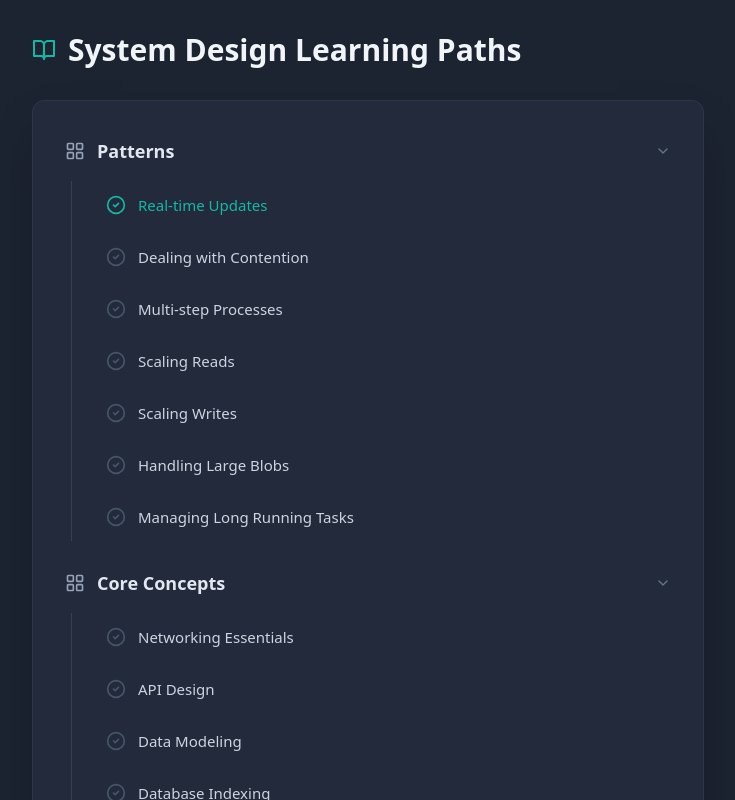
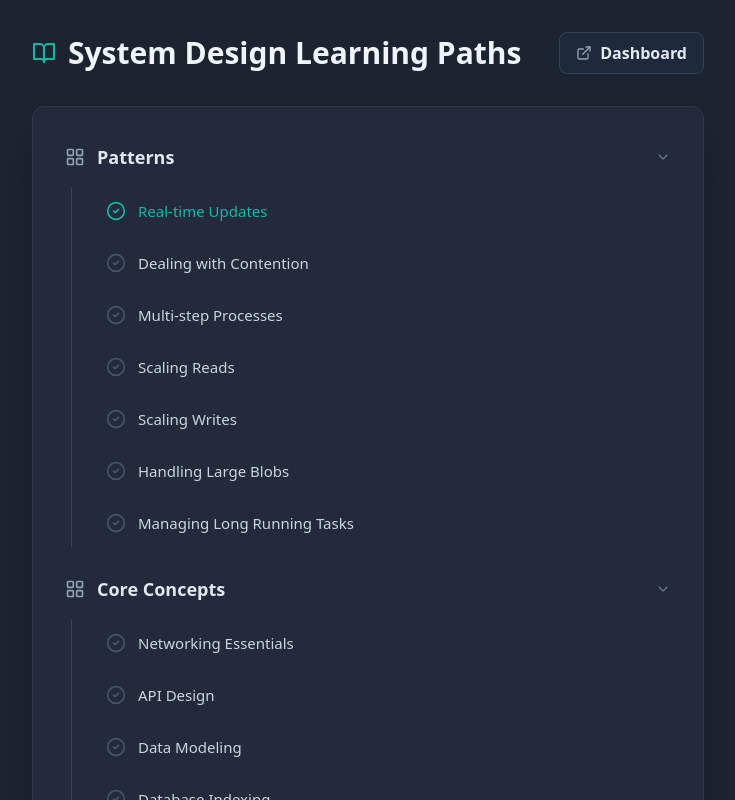
Before and after one commit to kr-aashish/system-design-quiz-hellointerview, a React (Vite) app: page / in a window 1280 px wide. Shown: the top 800 px of the page, without its empty margins (272-1007 px from the left). Built offline with nearby package versions, Linux system fonts and the light colour scheme.

Commit message:
Update favicon and add dashboard link

```diff
--- a/App.jsx
+++ b/App.jsx
@@ -33,10 +33,21 @@ function Index() {
   return (
     <div className="min-h-screen bg-[#1c2331] text-slate-300 p-8 font-sans">
       <div className="max-w-2xl mx-auto">
-        <h1 className="text-3xl font-bold mb-8 text-slate-100 flex items-center gap-3">
-          <BookOpen className="text-teal-500" />
-          System Design Learning Paths
-        </h1>
+        <div className="flex items-center justify-between mb-8">
+          <h1 className="text-3xl font-bold text-slate-100 flex items-center gap-3">
+            <BookOpen className="text-teal-500" />
+            System Design Learning Paths
+          </h1>
+          <a
+            href="https://www.hellointerview.com/dashboard"
+            target="_blank"
+            rel="noopener noreferrer"
+            className="flex items-center gap-2 bg-slate-800 hover:bg-slate-700 text-slate-200 px-4 py-2 rounded-lg font-semibold transition-colors border border-slate-700 max-sm:hidden"
+          >
+            <ExternalLink size={16} className="text-slate-400" />
+            Dashboard
+          </a>
+        </div>
 
         <div className="space-y-4 bg-[#232a3b] p-6 rounded-xl border border-[#2d3748] shadow-2xl">
           {Object.entries(topicsByCategory).map(([category, items]) => (
--- a/index.html
+++ b/index.html
@@ -3,7 +3,8 @@
   <head>
     <meta charset="UTF-8" />
     <meta name="viewport" content="width=device-width, initial-scale=1.0" />
-    <title>System Design Quizzes</title>
+    <title>Hello Interview - System Design Dashboard</title>
+    <link rel="icon" type="image/png" href="https://media.licdn.com/dms/image/v2/D4D0BAQFTKhhW-Bp5nA/company-logo_200_200/company-logo_200_200/0/1683767288655?e=2147483647&v=beta&t=TaX0V4O0utpiUoo0ZbwO83s75_f2TADWh5arqYkgkWQ" />
   </head>
   <body class="antialiased text-gray-900 bg-gray-50">
     <div id="root"></div>
```
